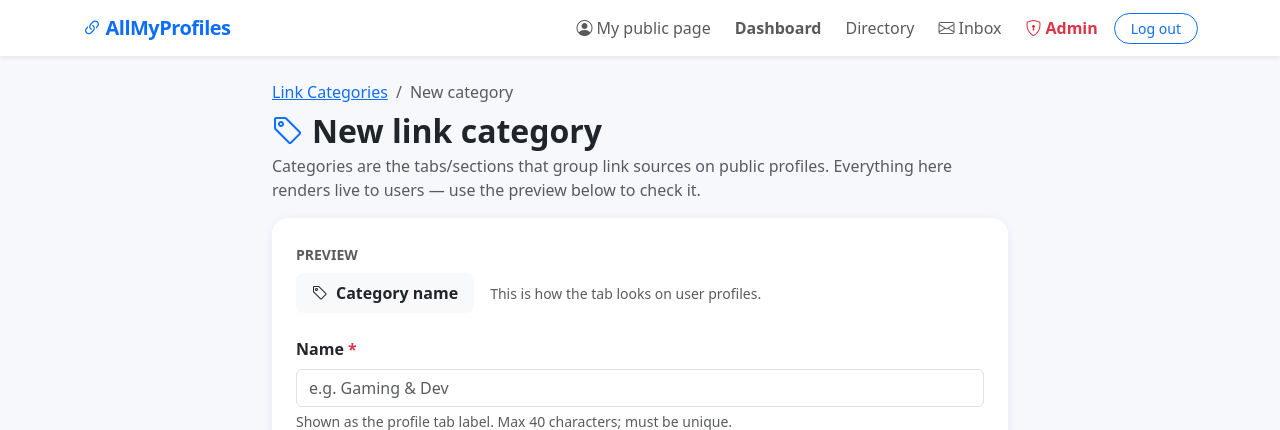
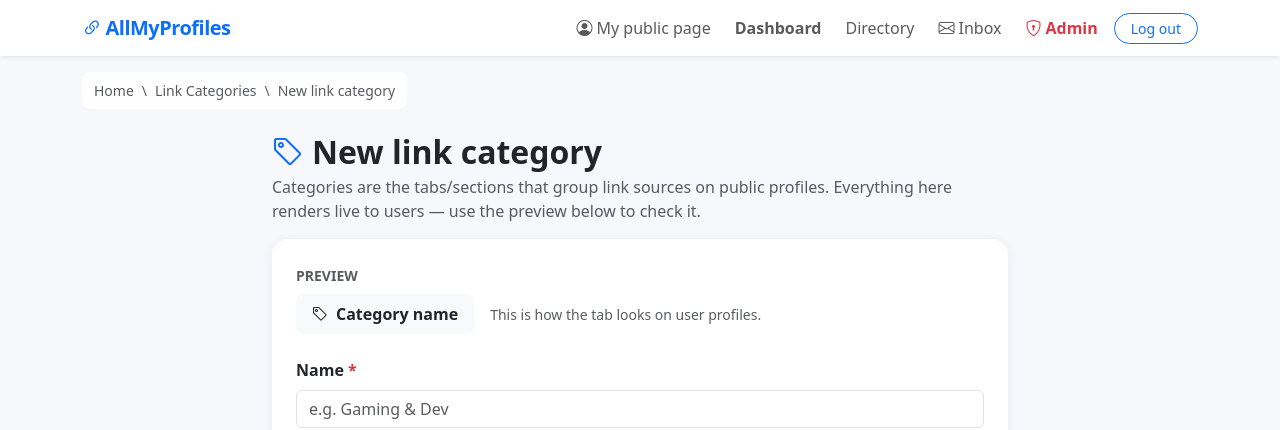
Before and after one commit to jasonbartholme/allmyprofiles, a Flask app: page /admin/link-categories/new in a window 1280 px wide. Shown: the top 430 px of the page. Run offline with Flask 3, Linux system fonts and the light colour scheme; a user stored in the database is signed in; some libraries are stand-ins or nearby versions.

Commit message:
Breadcrumbs

```diff
--- a/templates/404.html
+++ b/templates/404.html
@@ -1,5 +1,6 @@
 {% extends 'base.html' %}
 {% block title %}Page not found — AllMyProfiles{% endblock %}
+{% block breadcrumb_title %}{{ message | default("We couldn't find that page.") }}{% endblock %}
 {% block content %}
 <div class="container py-5 text-center">
   <div class="display-1 fw-bold text-primary">404</div>
--- a/templates/admin/link_category_form.html
+++ b/templates/admin/link_category_form.html
@@ -1,5 +1,11 @@
 {% extends 'base.html' %}
 {% block title %}{{ 'Edit' if cat else 'New' }} Link Category — All My Profiles{% endblock %}
+{% block breadcrumb_parents %}
+        <li aria-hidden="true">\</li>
+        <li><a href="{{ url_for('admin_link_categories') }}">Link Categories</a></li>
+        <li aria-hidden="true">\</li>
+{% endblock %}
+{% block breadcrumb_title %}{{ 'Edit “' ~ cat.name ~ '”' if cat else 'New link category' }}{% endblock %}
 
 {% block content %}
 {% set form = form or {} %}
@@ -22,12 +28,6 @@
 {% endif %}
 
 <div class="container py-4" style="max-width: 760px;">
-  <nav aria-label="breadcrumb">
-    <ol class="breadcrumb small mb-2">
-      <li class="breadcrumb-item"><a href="{{ url_for('admin_link_categories') }}">Link Categories</a></li>
-      <li class="breadcrumb-item active">{{ 'Edit category' if cat else 'New category' }}</li>
-    </ol>
-  </nav>
   <h2 class="fw-bold mb-1">
     {% if cat %}<i class="bi bi-pencil-square text-primary me-2"></i>Edit “{{ cat.name }}”{% else %}
     <i class="bi bi-tag text-primary me-2"></i>New link category{% endif %}
--- a/templates/admin/link_source_form.html
+++ b/templates/admin/link_source_form.html
@@ -1,6 +1,7 @@
 {% extends 'base.html' %}
 {% import 'admin/_nav.html' as dash %}
 {% block title %}{{ 'Edit' if src else 'New' }} Link Source — Admin{% endblock %}
+{% block breadcrumb_title %}{{ 'Edit link source' if src else 'New link source' }}{% endblock %}
 
 {% macro field(name, label, value='', type='text', help='', maxlength=300, required=false) %}
 <div class="col-12">
--- a/templates/ai_grounding.html
+++ b/templates/ai_grounding.html
@@ -1,5 +1,6 @@
 {% extends 'base.html' %}
 {% block title %}AI Grounding &amp; Facts — {{ site_name }}{% endblock %}
+{% block breadcrumb_title %}AI grounding page{% endblock %}
 {% block description %}Machine-readable facts about {{ site_name }}: what the product does, who it is for, plans, URL structure, and how public profiles are formatted for search engines and AI assistants.{% endblock %}
 
 {% block head %}
--- a/templates/base.html
+++ b/templates/base.html
@@ -82,6 +82,14 @@
     .sev-warning { border-left-color: #ffc107 !important; }
     .sev-success { border-left-color: #198754 !important; }
     .msg-body { white-space: pre-wrap; }
+    .site-breadcrumb a { color: inherit; text-decoration: none; }
+    .site-breadcrumb a:hover { text-decoration: underline; }
+    .site-breadcrumb {
+      width: fit-content;
+      padding: .5rem .75rem;
+      border-radius: .5rem;
+      background-color: rgba(255, 255, 255, .92);
+    }
   </style>
   {% block head %}{% endblock %}
 </head>
@@ -158,6 +166,13 @@
         </div>
       {% endif %}
     {% endwith %}
+    <nav class="container pt-3" aria-label="Breadcrumb">
+      <ol class="site-breadcrumb list-unstyled d-flex flex-wrap align-items-center gap-2 mb-0 small text-muted">
+        <li><a href="{{ url_for('home') }}">Home</a></li>
+        {% block breadcrumb_parents %}<li aria-hidden="true">\</li>{% endblock %}
+        <li aria-current="page">{% block breadcrumb_title %}{{ self.title() | striptags | replace(' — AllMyProfiles', '') | replace(' — All My Profiles', '') | replace(' — Admin', '') }}{% endblock %}</li>
+      </ol>
+    </nav>
     {% block content %}{% endblock %}
   </main>
 
@@ -170,12 +185,12 @@
           </span>
           <p class="small text-muted mt-2 mb-0">{{ site_tagline }} One memorable link for every profile, page, and platform you own.</p>
           <div class="mt-3 fs-5 d-flex gap-3">
-            <a href="https://x.com/allmyprofiles" class="text-muted" aria-label="X / Twitter" rel="noopener" target="_blank"><i class="bi bi-twitter-x"></i></a>
-            <a href="https://instagram.com/allmyprofiles" class="text-muted" aria-label="Instagram" rel="noopener" target="_blank"><i class="bi bi-instagram"></i></a>
-            <a href="https://linkedin.com/company/allmyprofiles" class="text-muted" aria-label="LinkedIn" rel="noopener" target="_blank"><i class="bi bi-linkedin"></i></a>
-            <a href="https://github.com/allmyprofiles" class="text-muted" aria-label="GitHub" rel="noopener" target="_blank"><i class="bi bi-github"></i></a>
-            <a href="https://youtube.com/@allmyprofiles" class="text-muted" aria-label="YouTube" rel="noopener" target="_blank"><i class="bi bi-youtube"></i></a>
-            <a href="mailto:support@allmyprofiles.io" class="text-muted" aria-label="Email"><i class="bi bi-envelope-fill"></i></a>
+            <a href="https://x.com/allmyprofiles" class="text-muted" aria-label="X / Twitter" alt="X / Twitter" rel="noopener" target="_blank"><i class="bi bi-twitter-x"></i></a>
+            <a href="https://instagram.com/allmyprofiles" class="text-muted" aria-label="Instagram" alt="Instagram" rel="noopener" target="_blank"><i class="bi bi-instagram"></i></a>
+            <a href="https://linkedin.com/company/allmyprofiles" class="text-muted" aria-label="LinkedIn" alt="LinkedIn" rel="noopener" target="_blank"><i class="bi bi-linkedin"></i></a>
+            <a href="https://github.com/allmyprofiles" class="text-muted" aria-label="GitHub" alt="GitHub" rel="noopener" target="_blank"><i class="bi bi-github"></i></a>
+            <a href="https://youtube.com/@allmyprofiles" class="text-muted" aria-label="YouTube" alt="YouTube" rel="noopener" target="_blank"><i class="bi bi-youtube"></i></a>
+            <a href="mailto:support@allmyprofiles.com?subject=Support%20Request-Home%Page" class="text-muted" aria-label="Email" alt="Email"><i class="bi bi-envelope-fill"></i></a>
           </div>
         </div>
         <div class="col-6 col-lg-2 offset-lg-1">
--- a/templates/contact.html
+++ b/templates/contact.html
@@ -1,5 +1,6 @@
 {% extends 'base.html' %}
 {% block title %}Contact Us — AllMyProfiles{% endblock %}
+{% block breadcrumb_title %}Contact us{% endblock %}
 
 {% block content %}
 <div class="container py-5">
--- a/templates/dashboard.html
+++ b/templates/dashboard.html
@@ -1,5 +1,6 @@
 {% extends 'base.html' %}
 {% block title %}Dashboard — AllMyProfiles{% endblock %}
+{% block breadcrumb_title %}Your dashboard{% endblock %}
 
 {% block head %}
 <style>
--- a/templates/directory.html
+++ b/templates/directory.html
@@ -1,6 +1,7 @@
 {% extends "base.html" %}
 
 {% block title %}Social Networks — Link Source Directory · {{ site_name }}{% endblock %}
+{% block breadcrumb_title %}Social Networks{% endblock %}
 
 {% block description %}Browse every social network and platform listed on AllMyProfiles,
 and discover the member profiles that use each one.{% endblock %}
--- a/templates/inbox_message.html
+++ b/templates/inbox_message.html
@@ -1,5 +1,6 @@
 {% extends 'base.html' %}
 {% block title %}{{ message.subject }} — Inbox — AllMyProfiles{% endblock %}
+{% block breadcrumb_title %}{{ message.subject }}{% endblock %}
 
 {% block content %}
 <div class="container py-4" style="max-width: 760px">
--- a/templates/index.html
+++ b/templates/index.html
@@ -1,5 +1,6 @@
 {% extends 'base.html' %}
 {% block title %}AllMyProfiles — One Link for All Your Profiles, Content & Business{% endblock %}
+{% block breadcrumb_title %}One Link for All Your Profiles, Content &amp; Business{% endblock %}
 {% block description %}Claim your unique username, unify your digital footprint, and optimize your personal brand for search and AI discovery. Free link-in-bio page with click analytics.{% endblock %}
 
 {% block head %}
--- a/templates/login.html
+++ b/templates/login.html
@@ -1,5 +1,6 @@
 {% extends 'base.html' %}
 {% block title %}Log in — AllMyProfiles{% endblock %}
+{% block breadcrumb_title %}Welcome back{% endblock %}
 
 {% block content %}
 <div class="container py-5">
--- a/templates/profile.html
+++ b/templates/profile.html
@@ -1,5 +1,6 @@
 {% extends 'base.html' %}
 {% block title %}{{ user.display_name }} (@{{ user.username }}) — AllMyProfiles{% endblock %}
+{% block breadcrumb_title %}{{ user.display_name }}{% endblock %}
 {% block description %}{{ user.headline or (user.display_name ~ ' — all my profiles in one place.') }}{% endblock %}
 
 {% block head %}
--- a/templates/profile_agegate.html
+++ b/templates/profile_agegate.html
@@ -1,5 +1,6 @@
 {% extends 'base.html' %}
 {% block title %}Age confirmation — AllMyProfiles{% endblock %}
+{% block breadcrumb_title %}Age-restricted profile{% endblock %}
 {% block robots_meta %}<meta name="robots" content="noindex, nofollow">{% endblock %}
 
 {% block head %}
```
Also changed, not shown: templates/directory_source.html (+6 -6 lines), instance/app.db.
